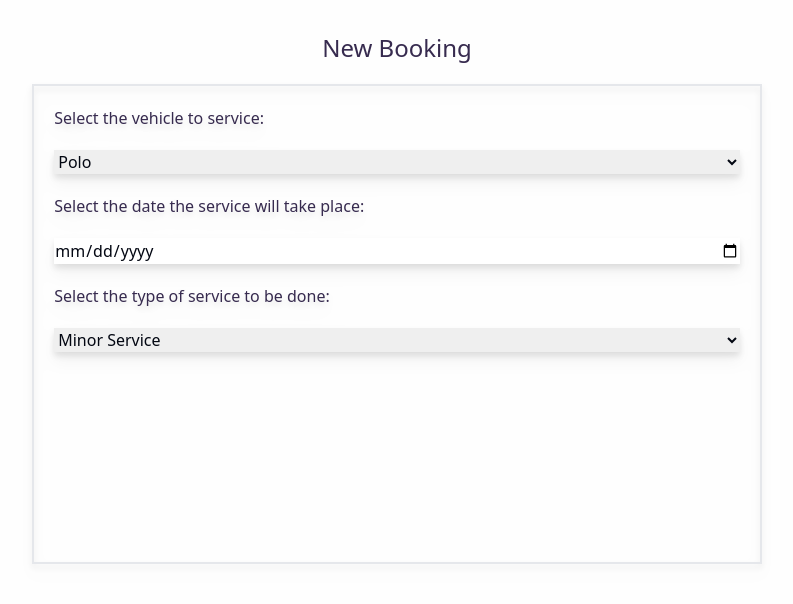
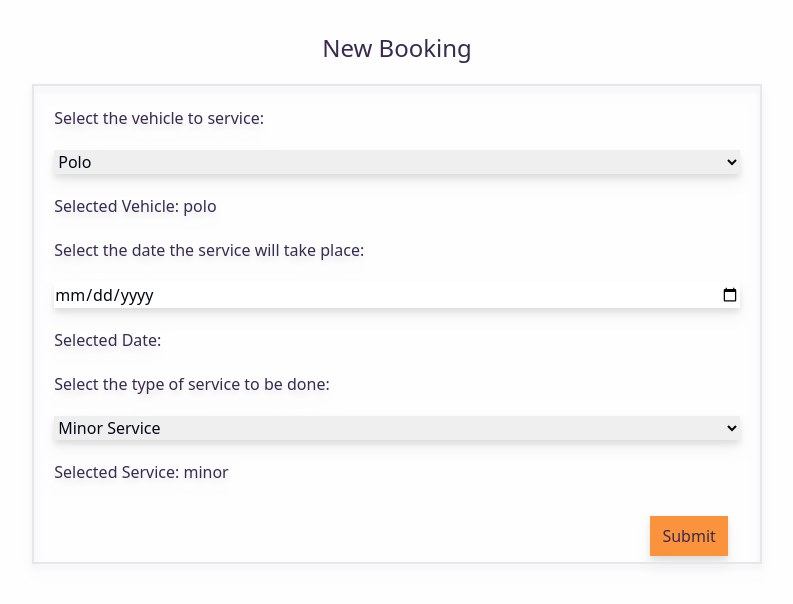
Before and after one commit to nahoom-belete/auto-service, a React (Vite) app in the folder app/: page /new-booking in a window 1280 px wide. Shown: the top 604 px of the page, without its empty margins (243-1036 px from the left). Built offline with nearby package versions, Linux system fonts and the light colour scheme.

Commit message:
Add states to input

```diff
--- a/app/package.json
+++ b/app/package.json
@@ -12,7 +12,8 @@
   "dependencies": {
     "react": "^18.3.1",
     "react-dom": "^18.3.1",
-    "react-router-dom": "^7.1.1"
+    "react-router-dom": "^7.1.1",
+    "reactjs-popup": "^2.0.6"
   },
   "devDependencies": {
     "@eslint/js": "^9.17.0",
--- a/app/src/components/pages/NewBooking.jsx
+++ b/app/src/components/pages/NewBooking.jsx
@@ -1,34 +1,71 @@
 import Navigation from "../partials/Navigation.jsx"
+import {useState} from 'react';
 
 function NewBooking() {
+    const [formData, setFormData] = useState({vehicle:"polo", date: "", service: "minor"})
+
+    const handleChange = (event) => {
+        const { name, value } = event.target;
+        setFormData((prevFormData) => ({ ...prevFormData, [name]: value }));
+      };
+
+    const handleSubmit = async (event) => {
+        event.preventDefault();
+
+        let res = await fetch(
+            'http://localhost:8080/new-booking', {
+                method: "POST",
+                body: JSON.stringify({ formData}),
+                headers: {
+                    'Content-Type': 'Application/JSON'
+                }
+            });
+            res = await res.json();
+
+            {/*Resets the input states*/}
+            if (result) {
+                alert("Data saved succesfully");
+            }
+    }
+
     return (
+
         <div className="flex flex-col items-center gap-5 h-screen font-sans">
             {/* <Navigation/> */}
             <h1 className="text-2xl text-center text-success">
                 New Booking
             </h1>
             <form className="text-success flex flex-col gap-5 border-2  p-5 h-3/5 w-3/5 filter drop-shadow-lg">
-            <label for="vehicle">Select the vehicle to service:</label>
-            <select className="hover:filter hover:drop-shadow-lg text-gray-950" id="vehicle" name="vehicle">
+                <label htmlFor="vehicle">Select the vehicle to service:</label>
+                <select value={formData.vehicle} onChange={handleChange} className="hover:filter hover:drop-shadow-lg text-gray-950" id="vehicle" name="vehicle">
                     <option value="polo">Polo</option>
                     <option value="bmw">BMW</option>
                     <option value="mercedes">Mercedes</option>
                     <option value="Nissan">Nissan</option>
                     <option value="suzuki">Suzuki</option>
                 </select>
-            <label for="vehicle">Select the date the service will take place:</label>
-            <input className="hover:filter hover:drop-shadow-lg text-gray-950" type="date"></input>
-            <label for="vehicle">Select the type of service to be done:</label>
-            <select className="hover:filter hover:drop-shadow-lg text-gray-950" id="vehicle" name="vehicle">
+                <p>Selected Vehicle: {formData.vehicle}</p>
+
+                <label htmlFor="vehicle">Select the date the service will take place:</label>
+                <input value={formData.date} onChange={handleChange} className="hover:filter hover:drop-shadow-lg text-gray-950" id="date" name="date" type="date" min="2025-01-14"></input>
+                <p>Selected Date: {formData.date}</p>
+
+                <label htmlFor="service">Select the type of service to be done:</label>
+                <select value={formData.service} onChange={handleChange} className="hover:filter hover:drop-shadow-lg text-gray-950" id="service" name="service">
                     <option value="minor">Minor Service</option>
                     <option value="major">Major Service</option>
                     <option value="annual">Annual Service</option>
                     <option value="custom">Custom Service</option>
                     <option value="10kkm">Recurrent 10000km Service</option>
                 </select>
+                <p>Selected Service: {formData.service}</p>
+                <div className="self-end p-3">
+                    <button onClick={handleSubmit} className="bg-orange-400 px-3 py-2">Submit</button>
+                </div>
             </form>
         </div>
     )
 }
 
+
 export default NewBooking
```
Also changed, not shown: 1 other file (tests, documents, lock files or other folders). Lines whose indentation alone changed are shown as unchanged.
